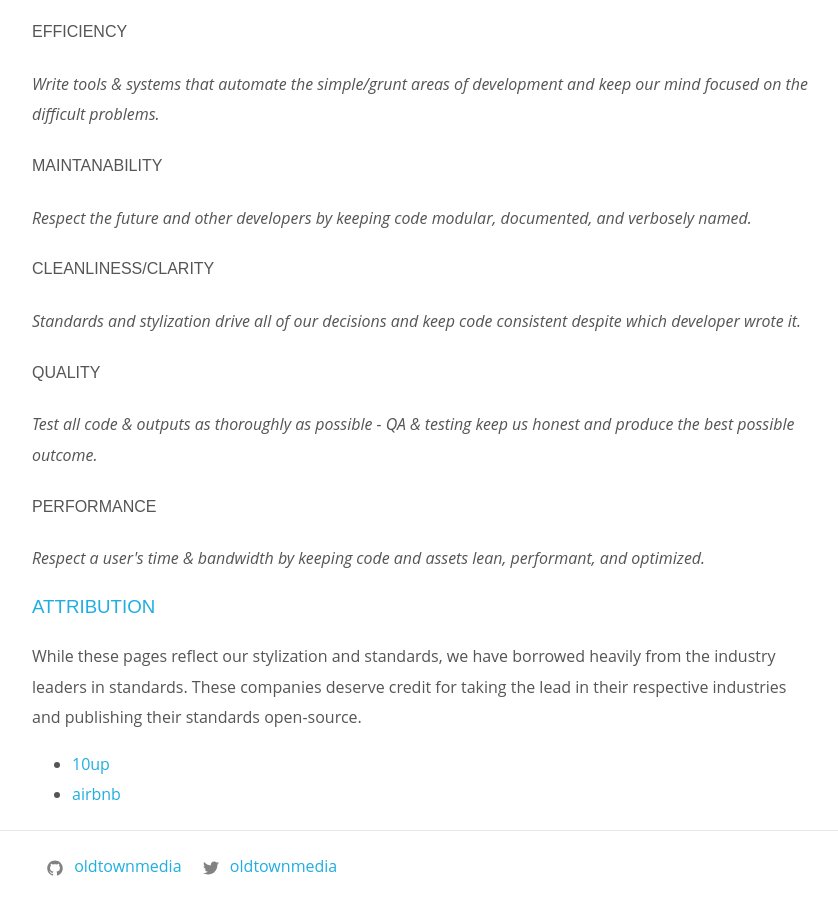
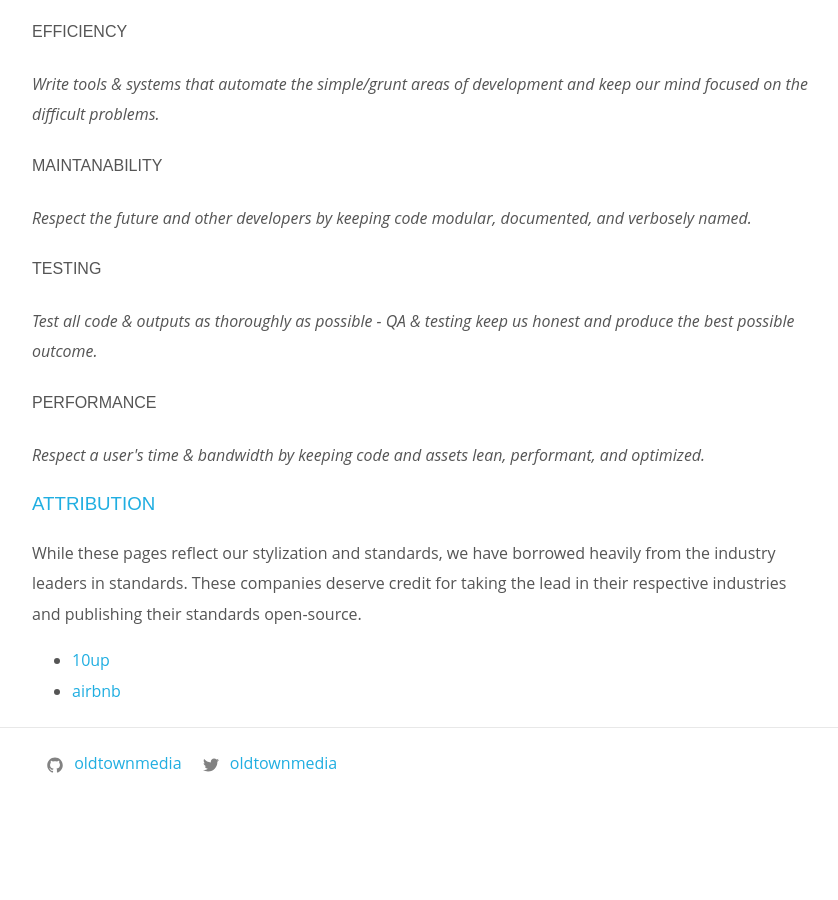
Before and after one commit to oldtownmedia/otm-development-standards, a Jekyll site: the page built from index.html, in a window 1280 px wide and 900 px high, scrolled down 652 px. Shown: the whole window, without its empty margins (218-1056 px from the left). Built offline with Jekyll 4.4.1, drawn with Linux system fonts in a browser that asks for light colours; Markdown is read by kramdown in place of the engine named in the settings; after the commit the page ends 1466 px from its top, so only the background shows below that.

Commit message:
Removed one of the values for clarity

```diff
--- a/index.html
+++ b/index.html
@@ -21,12 +21,7 @@
 <i>Respect the future and other developers by keeping code modular, documented, and verbosely named.</i>
 </p>
 
-<h4>Cleanliness/Clarity</h4>
-<p>
-<i>Standards and stylization drive all of our decisions and keep code consistent despite which developer wrote it.</i>
-</p>
-
-<h4>Quality</h4>
+<h4>Testing</h4>
 <p>
 <i>Test all code & outputs as thoroughly as possible - QA & testing keep us honest and produce the best possible outcome.</i>
 </p>
```
Also changed, not shown: 1 other file.
